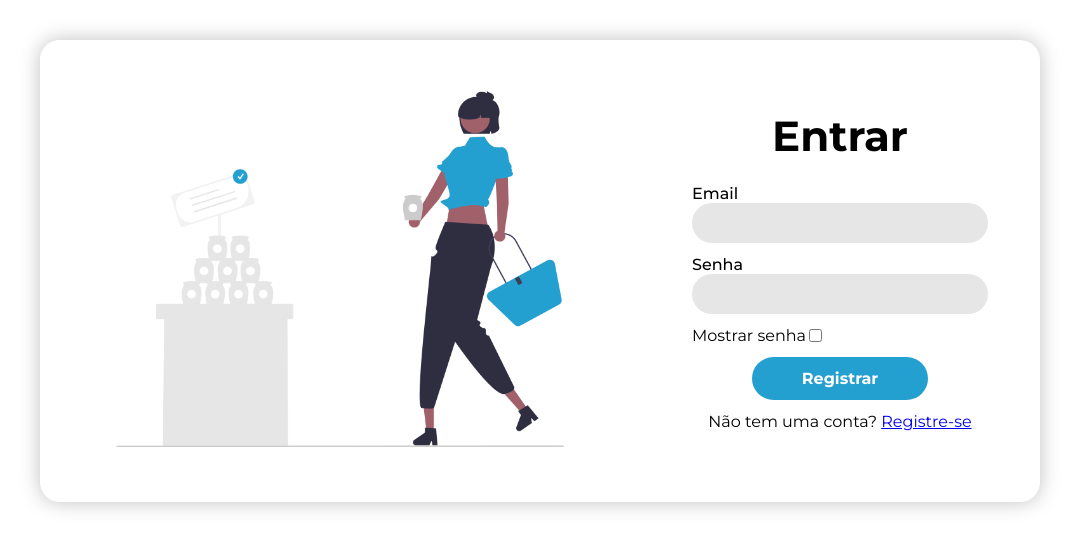
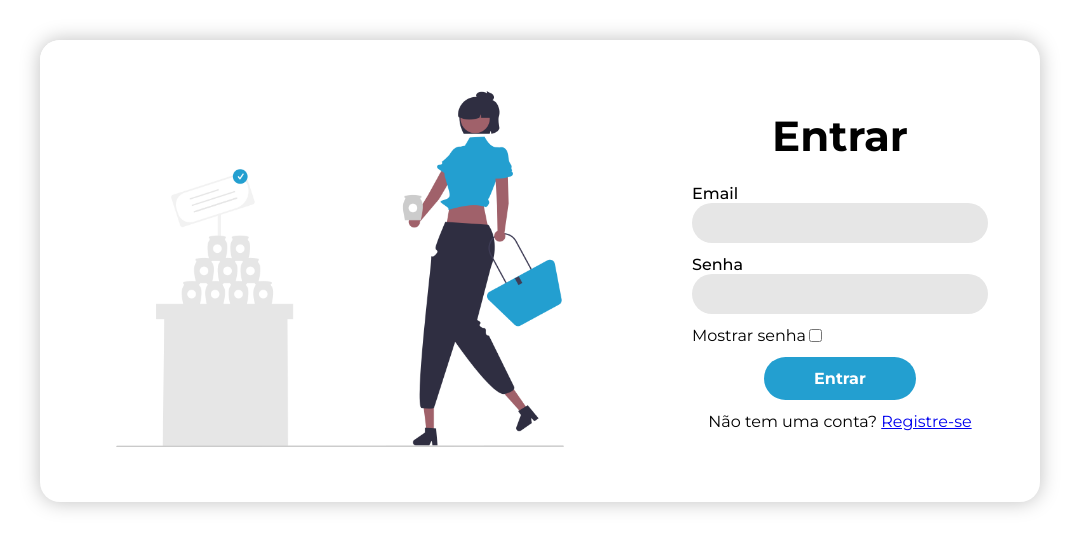
Before and after one commit to GuilhermePain/BodegaTech, a React (Vite) app: page /login in a window 1280 px wide. Shown: the top 548 px of the page, without its empty margins (100-1179 px from the left). Built offline with nearby package versions, Linux system fonts and the light colour scheme.

Commit message:
Adicionando efeitos de animação nos elementos.

```diff
--- a/src/assets/styles/LoginForm.module.css
+++ b/src/assets/styles/LoginForm.module.css
@@ -1,3 +1,14 @@
+@keyframes fadeIn {
+    from {
+        opacity: 0;
+        transform: translateY(15px);
+    }
+    to {
+        opacity: 1;
+        transform: translateY(0);
+    }
+}
+
 .mainContent {
     max-width: 1000px;
     display: flex;
@@ -6,6 +17,8 @@
     margin: 40px auto;
     box-shadow: 0px 0px 20px rgba(0, 0, 0, 0.250);
     border-radius: 20px;
+    opacity: 0;
+    animation: fadeIn 1s ease-in-out forwards; /* Duração, tipo de transição e preenchimento */
 }
 
 .leftSide {
--- a/src/assets/styles/RegisterForm.module.css
+++ b/src/assets/styles/RegisterForm.module.css
@@ -1,3 +1,14 @@
+@keyframes fadeIn {
+    from {
+        opacity: 0;
+        transform: translateY(15px);
+    }
+    to {
+        opacity: 1;
+        transform: translateY(0);
+    }
+}
+
 .mainContent {
     max-width: 1000px;
     display: flex;
@@ -6,6 +17,9 @@
     margin: 40px auto;
     box-shadow: 0px 0px 20px rgba(0, 0, 0, 0.250);
     border-radius: 20px;
+    border-radius: 20px;
+    opacity: 0;
+    animation: fadeIn 1s ease-in-out forwards; /* Duração, tipo de transição e preenchimento */
 }
 
 .leftSide {
--- a/src/components/form/LoginForm.jsx
+++ b/src/components/form/LoginForm.jsx
@@ -25,7 +25,7 @@ const LoginForm = () => {
               <label>Mostrar senha</label>
               <input type="checkbox" />
             </div>
-            <Button text="Registrar" typeButton='loginAndRegisterButton'>Registrar</Button>
+            <Button text="Entrar" typeButton="loginAndRegisterButton" />
             <p>Não tem uma conta? <Link to="/register">Registre-se</Link></p>
         </form>
       </aside>
--- a/src/components/form/RegisterForm.jsx
+++ b/src/components/form/RegisterForm.jsx
@@ -41,7 +41,7 @@ const RegisterForm = () => {
               <label>Mostrar senha</label>
               <input type="checkbox" />
             </div>
-            <Button text="Registrar" typeButton='loginAndRegisterButton'>Registrar</Button>
+            <Button text="Registrar" typeButton="loginAndRegisterButton" />
             <p>Já tem uma conta? <Link to="/login">Entre</Link></p>
         </form>
       </aside>
```
Also changed, not shown: src/main.css (line endings or trailing spaces).
